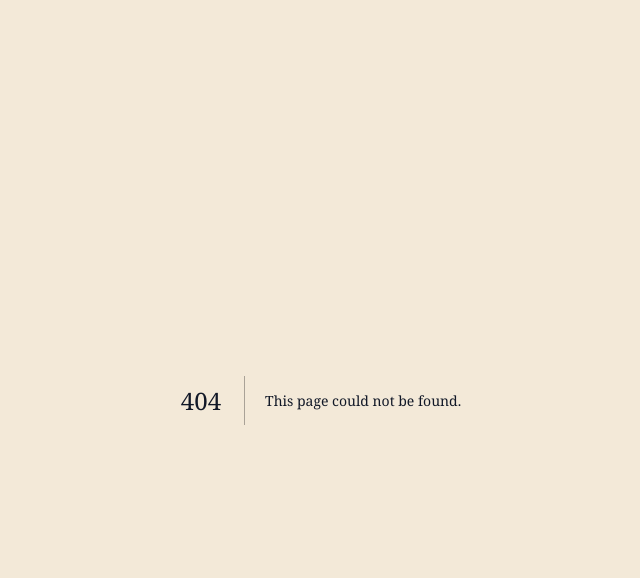
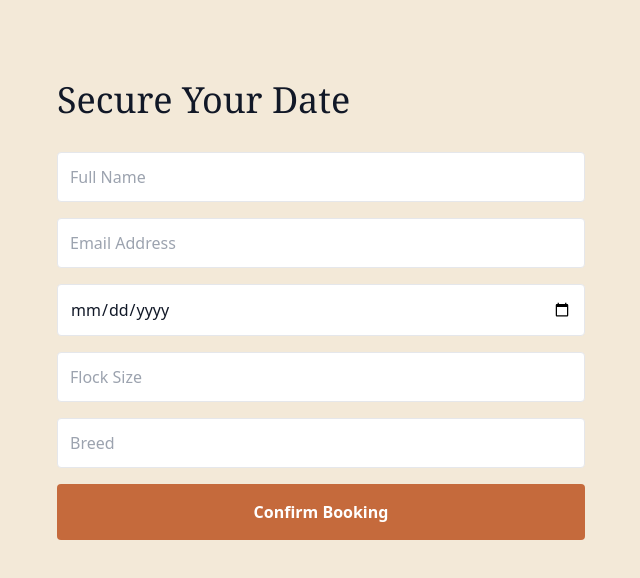
Before and after one commit to AlexThomas-Graft0/sheepsheerer-ff1fb2, a Next.js app: page /booking in a window 1280 px wide. Before the commit this address had no page. Shown: the top 578 px of the page, without its empty margins (319-959 px from the left). Built offline with nearby package versions, Linux system fonts and the light colour scheme; no server answers.

Commit message:
add app/booking/page.tsx

```diff
--- /dev/null
+++ b/app/booking/page.tsx
@@ -0,0 +1,43 @@
+'use client';
+import { useState } from 'react';
+import { supabase } from '@/lib/supabaseClient';
+
+export default function BookingPage() {
+  const [status, setStatus] = useState<'idle' | 'loading' | 'success' | 'error'>('idle');
+
+  const handleSubmit = async (e: React.FormEvent) => {
+    e.preventDefault();
+    setStatus('loading');
+    const formData = new FormData(e.target as HTMLFormElement);
+
+    const { error } = await supabase.from('bookings').insert({
+      farmer_name: formData.get('name'),
+      email: formData.get('email'),
+      booking_date: formData.get('date'),
+      flock_size: Number(formData.get('size')),
+      breed: formData.get('breed'),
+    });
+
+    setStatus(error ? 'error' : 'success');
+  };
+
+  return (
+    <div className="max-w-xl mx-auto py-20 px-6">
+      <h1 className="text-4xl font-serif mb-8">Secure Your Date</h1>
+      {status === 'success' ? (
+        <div className="p-8 bg-green-50 text-green-800 rounded-xl">Booking request submitted! We will confirm via email.</div>
+      ) : (
+        <form onSubmit={handleSubmit} className="space-y-4">
+          <input name="name" required placeholder="Full Name" className="w-full p-3 border rounded" />
+          <input name="email" type="email" required placeholder="Email Address" className="w-full p-3 border rounded" />
+          <input name="date" type="date" required className="w-full p-3 border rounded" />
+          <input name="size" type="number" required placeholder="Flock Size" className="w-full p-3 border rounded" />
+          <input name="breed" placeholder="Breed" className="w-full p-3 border rounded" />
+          <button disabled={status === 'loading'} className="w-full bg-[#C56A3C] text-white py-4 rounded font-bold">
+            {status === 'loading' ? 'Submitting...' : 'Confirm Booking'}
+          </button>
+        </form>
+      )}
+    </div>
+  );
+}
```
